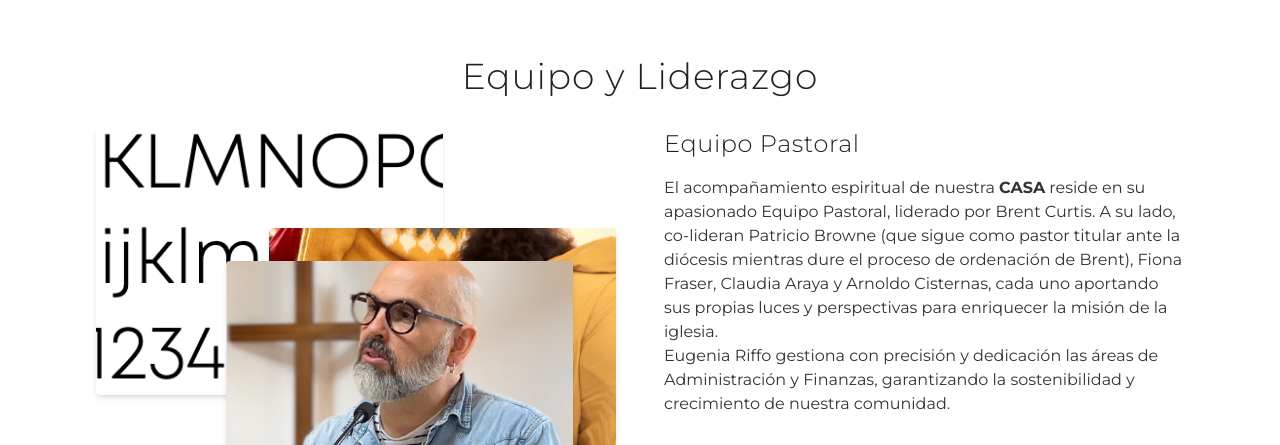
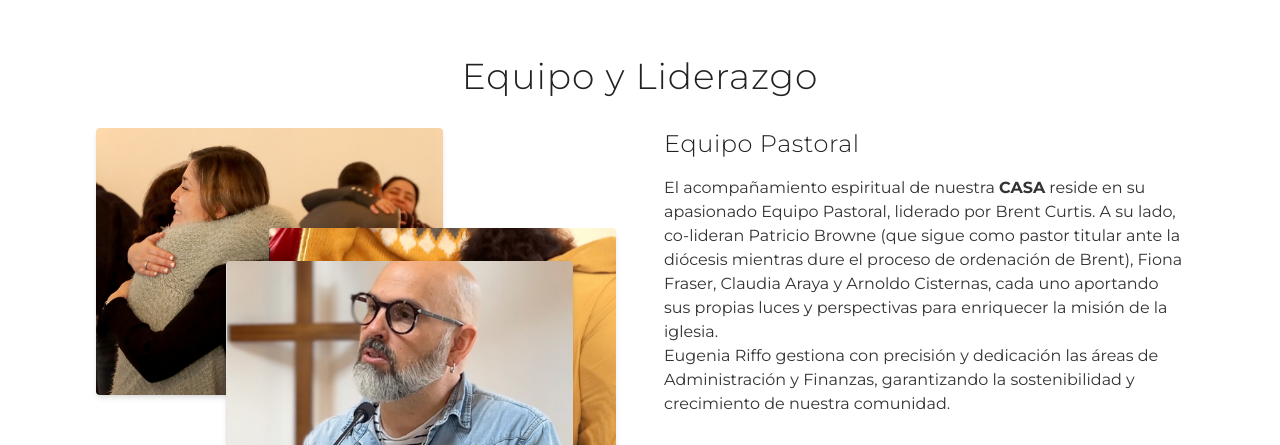
Before and after one commit to brentcurtis76/casa-web, a React (Vite) app: page / in a window 1280 px wide. Shown: the part 1580-2025 px from the top of the page. Built offline with nearby package versions, Linux system fonts and the light colour scheme; a web font is replaced by a local one.

Commit message:
Visual edit in Lovable
Edited UI in Lovable

```diff
--- a/src/components/sections/Equipo.tsx
+++ b/src/components/sections/Equipo.tsx
@@ -1,4 +1,3 @@
-
 import { Card, CardContent } from "@/components/ui/card";
 export function Equipo() {
   return <section id="equipo" className="section bg-white">
@@ -11,7 +10,7 @@ export function Equipo() {
           {/* Imágenes de la comunidad - ahora sobrepuestas */}
           <div className="relative h-[400px]">
             <div className="absolute left-0 top-0 w-2/3 h-2/3 overflow-hidden shadow-md rounded-lg z-10">
-              <img src="/lovable-uploads/c7632011-97ff-46fc-8d5c-279a4ab4d6b1.png" alt="Comunidad CASA" className="object-cover w-full h-full" />
+              <img alt="Comunidad CASA" className="object-cover w-full h-full" src="/lovable-uploads/a8df8ec1-5023-4c67-8abb-52c3d59098cc.jpg" />
             </div>
             <div className="absolute right-0 top-1/4 w-2/3 h-2/3 overflow-hidden shadow-md rounded-lg z-20">
               <img src="/lovable-uploads/4590165d-08cf-4cf7-8a81-482f0ebbf654.png" alt="Comunidad CASA" className="object-cover w-full h-full" />
```
Also changed, not shown: public/lovable-uploads/a8df8ec1-5023-4c67-8abb-52c3d59098cc.jpg (added).
